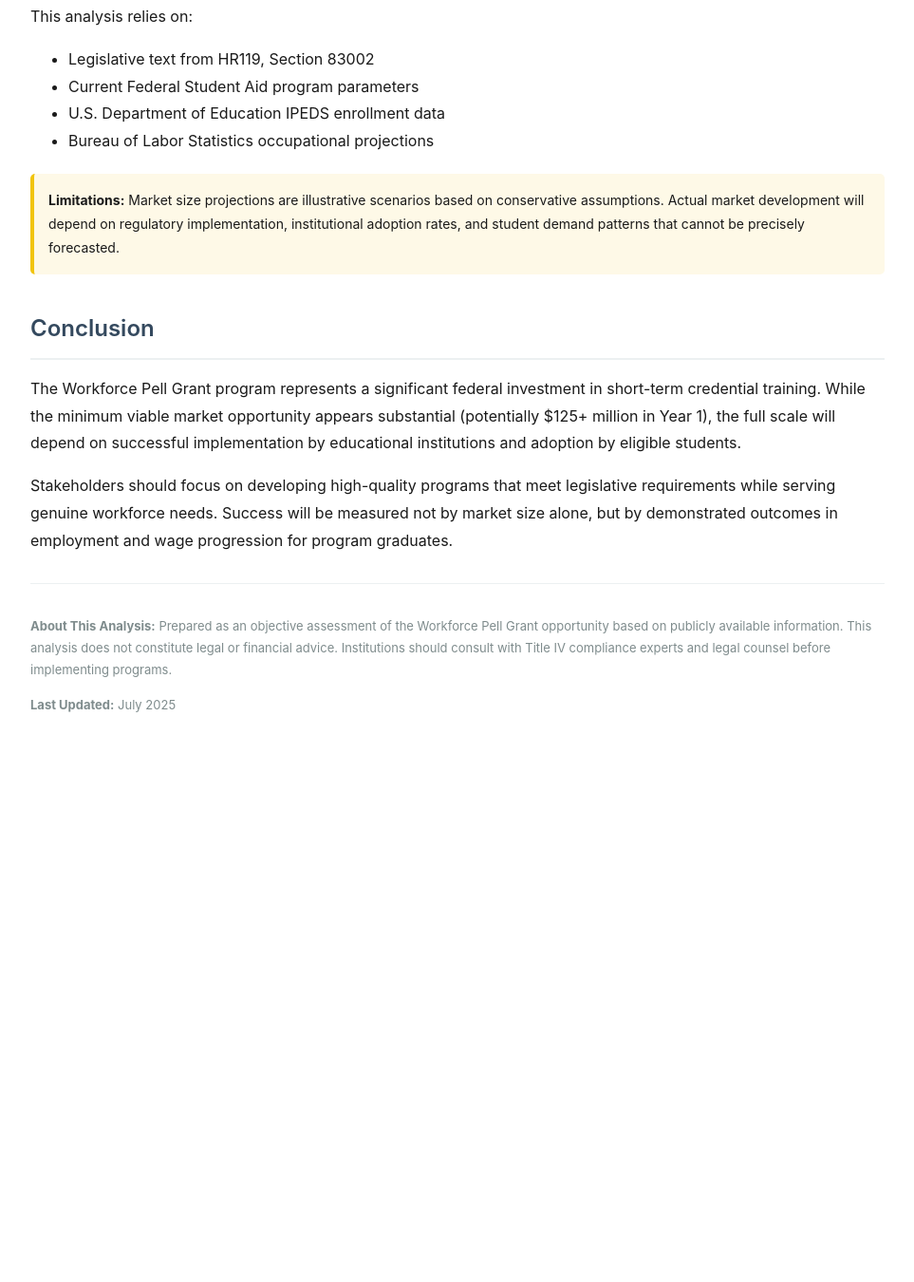
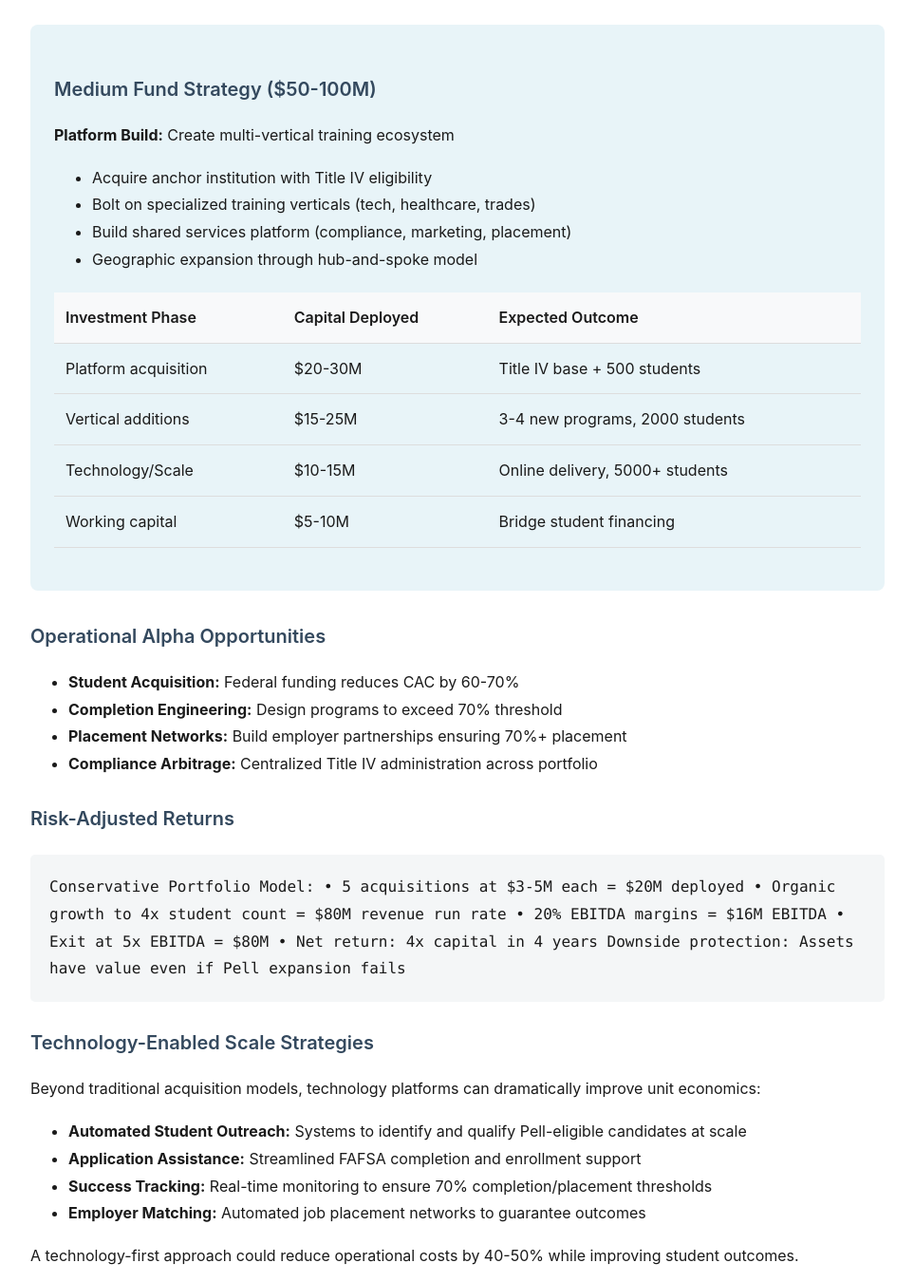
Before and after one commit to ninjaa/obbb, a website: page high_signal_site/deep-dives/workforce-pell-grants-professional.html in a window 1280 px wide. Shown: the part 3930-5280 px from the top of the page at 95% size, without its empty margins (158-1121 px from the left). Before the commit the page ends 4737 px from the top, so only its background shows below. Drawn offline with Linux system fonts and the light colour scheme.

Commit message:
Add investment fund dynamics to workforce Pell analysis
- Small fund strategy: -25M roll-up play (8x returns)
- Medium fund strategy: -100M platform build
- Technology-enabled scale opportunities (hint at lead gen)
- Operational alpha through CAC reduction and compliance
- Keeps professional tone while adding actionable insights

```diff
--- a/high_signal_site/deep-dives/workforce-pell-grants-professional.html
+++ b/high_signal_site/deep-dives/workforce-pell-grants-professional.html
@@ -235,6 +235,96 @@
         <li>Potential cost sharing through workforce development funds</li>
     </ul>
 
+    <h2>Investment Fund Dynamics</h2>
+
+    <div class="opportunity-section">
+        <h3>Small Fund Strategy ($10-25M)</h3>
+        <p><strong>Roll-up Play:</strong> Acquire 3-5 existing bootcamps pre-2026</p>
+        <ul>
+            <li>Target: Non-Title IV operators with strong outcomes</li>
+            <li>Valuation arbitrage: Buy at 2-3x revenue pre-Pell, exit at 5-7x post-Pell</li>
+            <li>Integration focus: Centralize Title IV compliance and back-office</li>
+            <li>Exit timeline: 3-4 years post-implementation</li>
+        </ul>
+
+        <div class="calculation">
+            Example Deal Structure:
+            • Acquire bootcamp: $3M (2.5x of $1.2M revenue)
+            • Post-Pell revenue: $4.8M (4x growth from federal funding)
+            • Exit valuation: $24M (5x of expanded revenue)
+            • ROI: 8x in 3 years
+        </div>
+    </div>
+
+    <div class="opportunity-section">
+        <h3>Medium Fund Strategy ($50-100M)</h3>
+        <p><strong>Platform Build:</strong> Create multi-vertical training ecosystem</p>
+        <ul>
+            <li>Acquire anchor institution with Title IV eligibility</li>
+            <li>Bolt on specialized training verticals (tech, healthcare, trades)</li>
+            <li>Build shared services platform (compliance, marketing, placement)</li>
+            <li>Geographic expansion through hub-and-spoke model</li>
+        </ul>
+
+        <table>
+            <tr>
+                <th>Investment Phase</th>
+                <th>Capital Deployed</th>
+                <th>Expected Outcome</th>
+            </tr>
+            <tr>
+                <td>Platform acquisition</td>
+                <td>$20-30M</td>
+                <td>Title IV base + 500 students</td>
+            </tr>
+            <tr>
+                <td>Vertical additions</td>
+                <td>$15-25M</td>
+                <td>3-4 new programs, 2000 students</td>
+            </tr>
+            <tr>
+                <td>Technology/Scale</td>
+                <td>$10-15M</td>
+                <td>Online delivery, 5000+ students</td>
+            </tr>
+            <tr>
+                <td>Working capital</td>
+                <td>$5-10M</td>
+                <td>Bridge student financing</td>
+            </tr>
+        </table>
+    </div>
+
+    <h3>Operational Alpha Opportunities</h3>
+    <ul>
+        <li><strong>Student Acquisition:</strong> Federal funding reduces CAC by 60-70%</li>
+        <li><strong>Completion Engineering:</strong> Design programs to exceed 70% threshold</li>
+        <li><strong>Placement Networks:</strong> Build employer partnerships ensuring 70%+ placement</li>
+        <li><strong>Compliance Arbitrage:</strong> Centralized Title IV administration across portfolio</li>
+    </ul>
+
+    <h3>Risk-Adjusted Returns</h3>
+    <div class="calculation">
+        Conservative Portfolio Model:
+        • 5 acquisitions at $3-5M each = $20M deployed
+        • Organic growth to 4x student count = $80M revenue run rate
+        • 20% EBITDA margins = $16M EBITDA
+        • Exit at 5x EBITDA = $80M
+        • Net return: 4x capital in 4 years
+
+        Downside protection: Assets have value even if Pell expansion fails
+    </div>
+
+    <h3>Technology-Enabled Scale Strategies</h3>
+    <p>Beyond traditional acquisition models, technology platforms can dramatically improve unit economics:</p>
+    <ul>
+        <li><strong>Automated Student Outreach:</strong> Systems to identify and qualify Pell-eligible candidates at scale</li>
+        <li><strong>Application Assistance:</strong> Streamlined FAFSA completion and enrollment support</li>
+        <li><strong>Success Tracking:</strong> Real-time monitoring to ensure 70% completion/placement thresholds</li>
+        <li><strong>Employer Matching:</strong> Automated job placement networks to guarantee outcomes</li>
+    </ul>
+    <p>A technology-first approach could reduce operational costs by 40-50% while improving student outcomes.</p>
+
     <h2>Implementation Considerations</h2>
 
     <h3>Critical Success Factors</h3>
```
